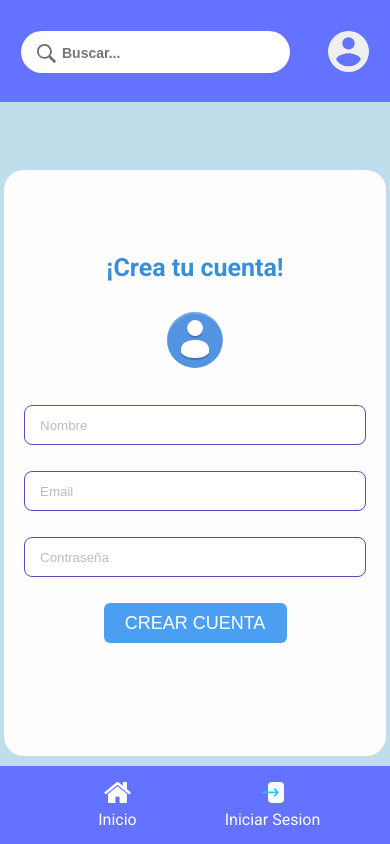
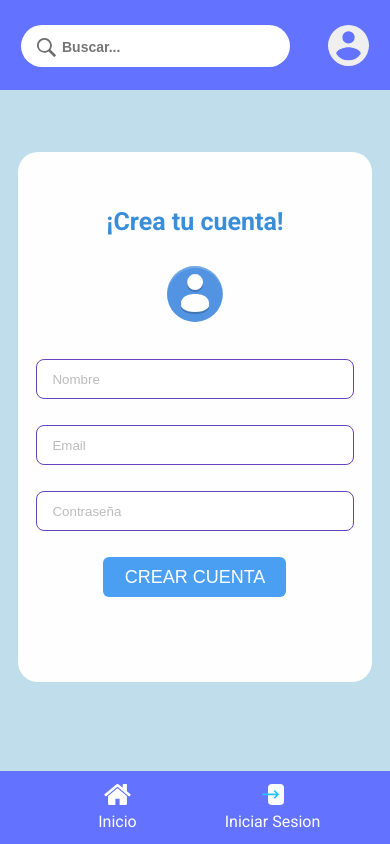
Before and after one commit to Benjaminmq2013/your-reminder-app, a React (Create React App) app: page /Login in a window 390 px wide. Built offline with nearby package versions, Linux system fonts and the light colour scheme.

Commit message:
Form responsive improvements

```diff
--- a/src/styles/Footer.css
+++ b/src/styles/Footer.css
@@ -7,7 +7,7 @@
     bottom: 0;
     background-color: #6372FF;
     width: 100%;
-    height: 78px;
+    height: 73px;
     padding: 0 var(--footer-padding-mobile);
     display: flex;
 }
--- a/src/styles/Header.css
+++ b/src/styles/Header.css
@@ -1,6 +1,6 @@
 .Navbar{
     width: 100%;
-    height: 102px;
+    height: 90px;
     background-color: #6372FF;
 
     display: flex;
--- a/src/styles/LoginWrapper.css
+++ b/src/styles/LoginWrapper.css
@@ -5,11 +5,12 @@
 
 }
 .LoginContainer{
-    height: 586px;
-    width: 382px;
+    height: 62.7vh;
+    width: 91%;
+    max-width: 382px;
     background-color: #fefefe;
     border-radius: 20px;
-    margin-top: 68px;
+    margin-top: 7.4vh;
 
     display: flex;
     flex-direction: column;
--- a/src/styles/RegisterForm.css
+++ b/src/styles/RegisterForm.css
@@ -2,13 +2,15 @@
     display: flex;
     flex-direction: column;
     align-items: center;
+    max-width: 382px;
+    width: 100%;
 }
 .RegisterForm input{
     border-radius: 8px;
     border: 1px solid #6744BB;
     margin-bottom: 26px;
     height: 36px;
-    width: 323px;
+    width: 84%;
     padding-left: 15px;
 }
 
```
